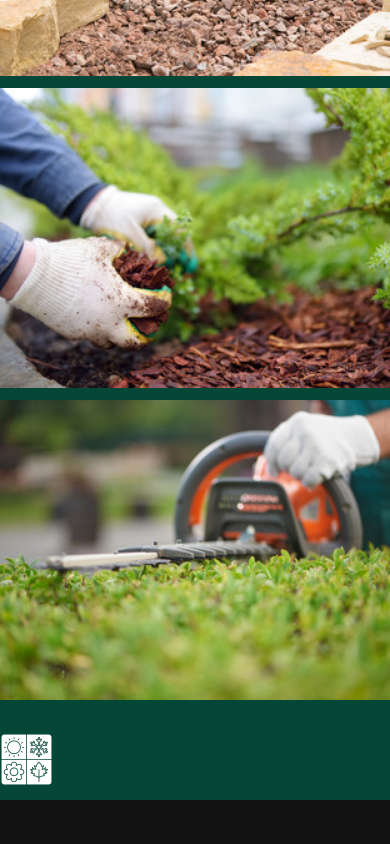
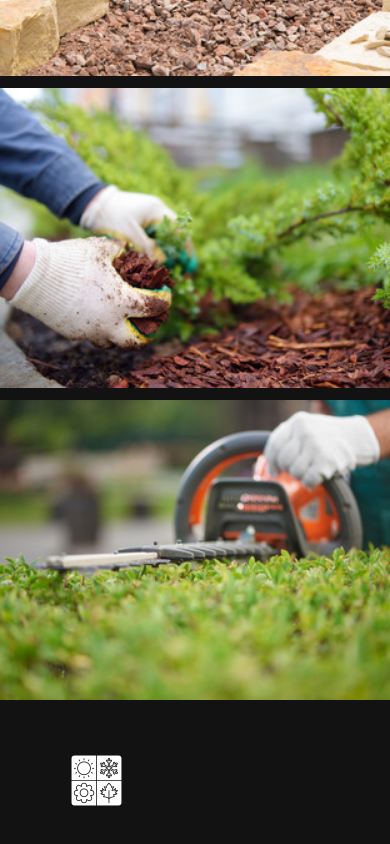
Before and after one commit to MikeAtwood/custom-products, a React (Vite) app: page /gallery in a window 390 px wide. Shown: the part 3230-4074 px from the top of the page. Before the commit the page ends 4030 px from the top, so only its background shows below. Built offline with nearby package versions, Linux system fonts and the light colour scheme.

Commit message:
refactored footer component

```diff
--- a/src/App.css
+++ b/src/App.css
@@ -425,7 +425,7 @@ nav.navbar {
     max-width: 100vw;
     font-size: 60px;
     overflow-x: hidden;
-    background-color: #054736;
+    background-color: #121212;
   }
   .navbar {
     position: relative;
@@ -453,7 +453,7 @@ nav.navbar {
     height: auto;
     background-color: #1a1919;
     background-image: url('./assets/img/hero2.jpeg');
-    max-height: 300px;
+    max-height: 800px;
     max-width: 100vw;
   }
   .hero-container a {
@@ -545,10 +545,12 @@ nav.navbar {
   }
   /*--------------------------------------------------------- FOOTER ---------------------------------------------------------*/
   .footer-container {
+    display: flex;
     position: relative;
-    display: contents;
     font-size: 20px;
+    max-height: 100px;
     max-width: 100vw;
+    background-color: #121212;
   }
 
   .footer-underline {
@@ -562,4 +564,8 @@ nav.navbar {
     position: relative;
     max-width: 100vw;
   }
+
+  .footer-container img {
+    left: 100px !important;
+  }
 }
--- a/src/components/Footer.jsx
+++ b/src/components/Footer.jsx
@@ -3,16 +3,11 @@ import Logo from '../assets/img/logo.png'
 const Footer = () => {
     return (
         <div className="footer-container">
-
-                <img src={Logo} />
-                <hr className='footer-line' />
-
-
-
+            <img src={Logo} alt='Logo'/>
+            <hr className='footer-line' />
             <div className='footer-underline'>
                 <p>©Custom Products & Services. All Rights Reserved 2023</p>
             </div>
-
         </div>
     )
 }
```
